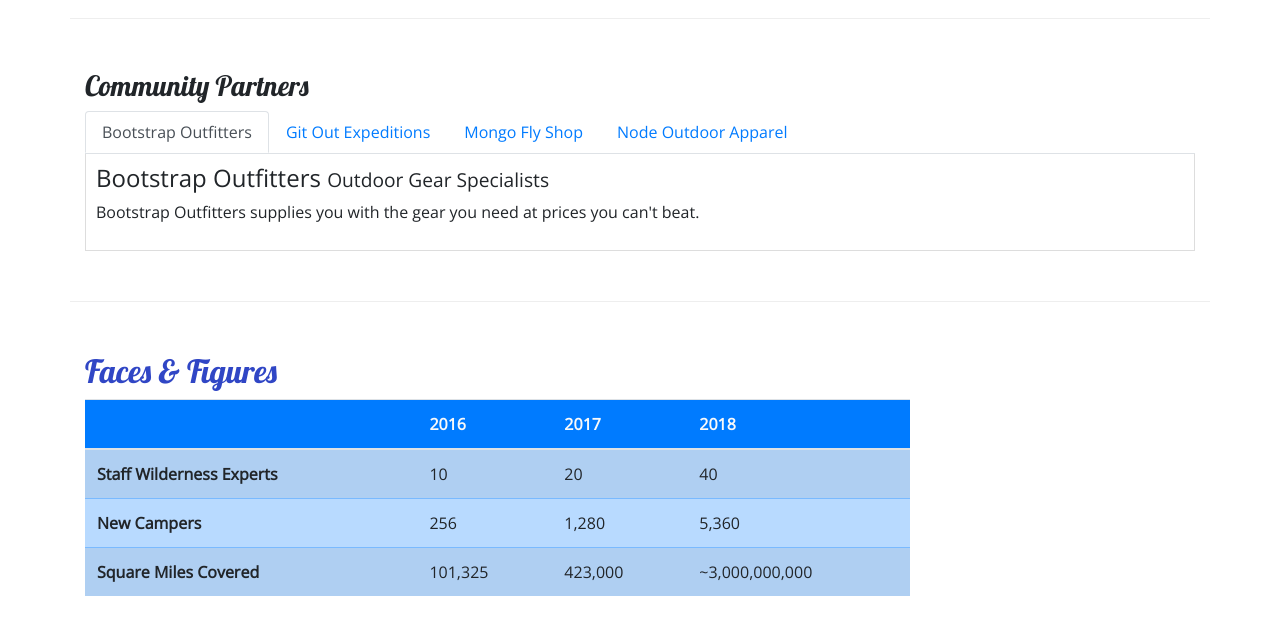
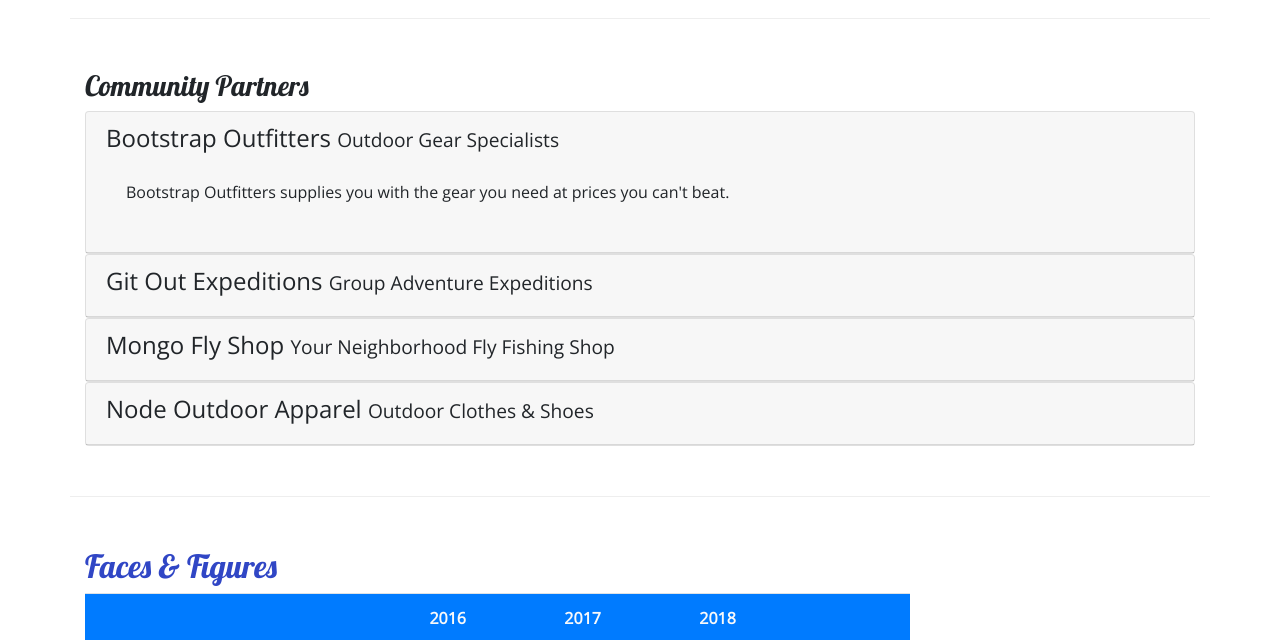
Before and after one commit to amad3usz/curly-guacamole, a website: page aboutus.html in a window 1280 px wide. Shown: the part 810-1450 px from the top of the page. Drawn offline with nearby package versions, Linux system fonts and the light colour scheme.

Commit message:
Accordian

```diff
--- a/aboutus.html
+++ b/aboutus.html
@@ -99,38 +99,63 @@
         <div class="row row-content">
             <div class="col">
                 <h3>Community Partners</h3>
-                <ul class="nav nav-tabs">
-                    <li class="nav-items">
-                        <a class="nav-link active" href="#bootstrap" role="tab" data-toggle="tab">Bootstrap Outfitters</a>
-                    </li>
-                    <li class="nav-items">
-                        <a class="nav-link" href="#git" role="tab" data-toggle="tab">Git Out Expeditions</a>
-                    </li>
-                    <li class="nav-items">
-                        <a class="nav-link" href="#mongo" role="tab" data-toggle="tab">Mongo Fly Shop</a>
-                    </li>
-                    <li class="nav-items">
-                        <a class="nav-link" href="#node" role="tab" data-toggle="tab">Node Outdoor Apparel</a>
-                    </li>
-                </ul>
-                <div class="tab-content">
-                    <div role="tabpanel" class="tab-pane fade show active" id="bootstrap">
-                        <h4>Bootstrap Outfitters <small>Outdoor Gear Specialists</small></h4>
-                        <p class="d-none d-sm-block">Bootstrap Outfitters supplies you with the gear you need at prices you can't beat.</p>
+                <div id="accordian">
+                    <div class="card">
+                        <div role="tab" class="card-header">
+                            <h4>
+                                <a data-toggle="collapse" data-target="#bootstrap">
+                                    Bootstrap Outfitters <small>Outdoor Gear Specialists</small>
+                                </a>
+                            </h4>
+                            <div class="collapse show" id="bootstrap" data-parent="#accordian">
+                                <div class="card-body">
+                                    <p class="d-none d-sm-block">Bootstrap Outfitters supplies you with the gear you need at prices you can't beat.</p>
+                                </div>
+                            </div>
+                        </div>
                     </div>
-                    <div role="tabpanel" class="tab-pane" id="git">
-                        <h4>Git Out Expeditions <small>Group Adventure Expeditions</small></h4>
-                        <p class="d-none d-sm-block">Join Git Out Expeditions to explore new horizons with a group of other adventurers!</p>
+                    <div class="card">
+                        <div role="tab" class="card-header">
+                            <h4>
+                                <a class="collapsed" data-toggle="collapse" data-target="#git">
+                                    Git Out Expeditions <small>Group Adventure Expeditions</small>
+                                </a>
+                            </h4>
+                            <div class="collapse" id="git" data-parent="#accordian">
+                                <div class="card-body">
+                                    <p class="d-none d-sm-block">Join Git Out Expeditions to explore new horizons with a group of other adventurers!</p>
+                                </div>
+                            </div>
+                        </div>
                     </div>
-                    <div role="tabpanel" class="tab-pane" id="mongo">
-                        <h4>Mongo Fly Shop <small>Your Neighborhood Fly Fishing Shop</small></h4>
-                        <p class="d-none d-sm-block">Need a new fishing pole, a tacklebox, or flies of all kinds? Stop by Mongo Fly Shop.</p>
+                    <div class="card">
+                        <div role="tab" class="card-header">
+                            <h4>
+                                <a class="collapsed" data-toggle="collapse" data-target="#mongo">
+                                    Mongo Fly Shop <small>Your Neighborhood Fly Fishing Shop</small>
+                                </a>
+                            </h4>
+                            <div class="collapse" id="mongo" data-parent="#accordian">
+                                <div class="card-body">
+                                    <p class="d-none d-sm-block">Need a new fishing pole, a tacklebox, or flies of all kinds? Stop by Mongo Fly Shop.</p>
+                                </div>
+                            </div>
+                        </div>
                     </div>
-                    <div role="tabpanel" class="tab-pane" id="node">
-                        <h4>Node Outdoor Apparel <small>Outdoor Clothes & Shoes</small></h4>
-                        <p class="d-none d-sm-block">From polar fleeces to swimsuits, hiking boots to waders, a visit to Node will be sure to get you covered.</p>
+                    <div class="card">
+                        <div role="tab" class="card-header">
+                            <h4>
+                                <a class="collapsed" data-toggle="collapse" data-target="#node">
+                                    Node Outdoor Apparel <small>Outdoor Clothes & Shoes</small>
+                                </a>
+                            </h4>
+                            <div class="collapse" id="node" data-parent="#accordian">
+                                <div class="card-body">
+                                    <p class="d-none d-sm-block">From polar fleeces to swimsuits, hiking boots to waders, a visit to Node will be sure to get you covered.</p>
+                                </div>
+                            </div>
+                        </div>
                     </div>
-
                 </div>
             </div>
         </div>
--- a/css/styles.css
+++ b/css/styles.css
@@ -38,8 +38,15 @@ header h2 { /* targets only h2 that are descendents of header class */
 
 }
 
+/*
 .tab-content {
     border: 1px solid #DDD;
     border-top: none;
     padding: 10px;
 }
+*/
+
+a, a:hover {
+    color: inherit;
+    text-decoration: none;
+  }
```
